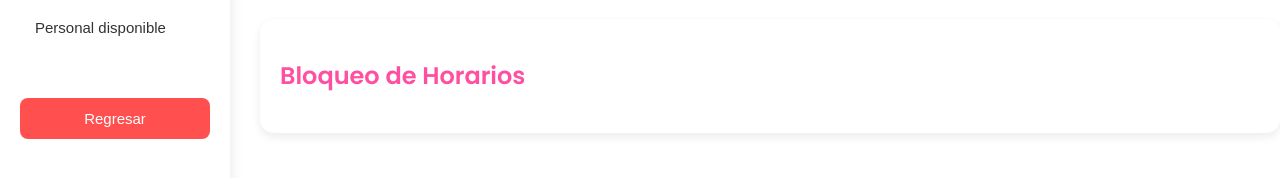
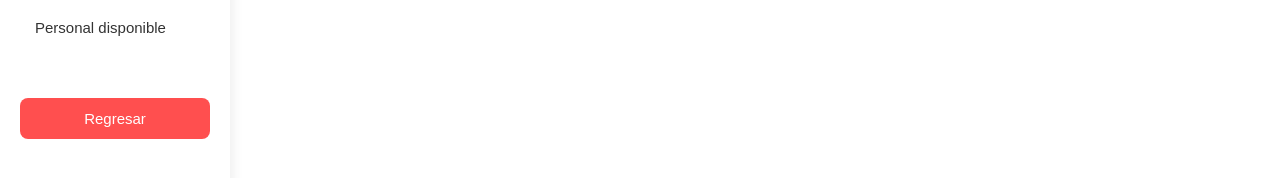
Before and after one commit to desco95/beautyweb, a plain HTML site: page Frontend/admin.html in a window 1280 px wide. Shown: the part 290-468 px from the top of the page. Drawn offline with Linux system fonts and the light colour scheme; no server answers.

Commit message:
Update admin.html

```diff
--- a/Frontend/admin.html
+++ b/Frontend/admin.html
@@ -126,17 +126,6 @@
 
 </div>
 
-        <!-- Tarjetas de horarios -->
-        <div class="block-card">
-            <h2 class="section-title">Bloqueo de Horarios</h2>
-
-            <!-- ESTE es el contenedor que JS usa para insertar una card por estilista -->
-            <div id="block-stylists-container" class="block-cards-container"></div>
-        </div>
-
-
-
-    </div>
 
     <!-- ======================================
                 PERSONAL DISPONIBLE
```
